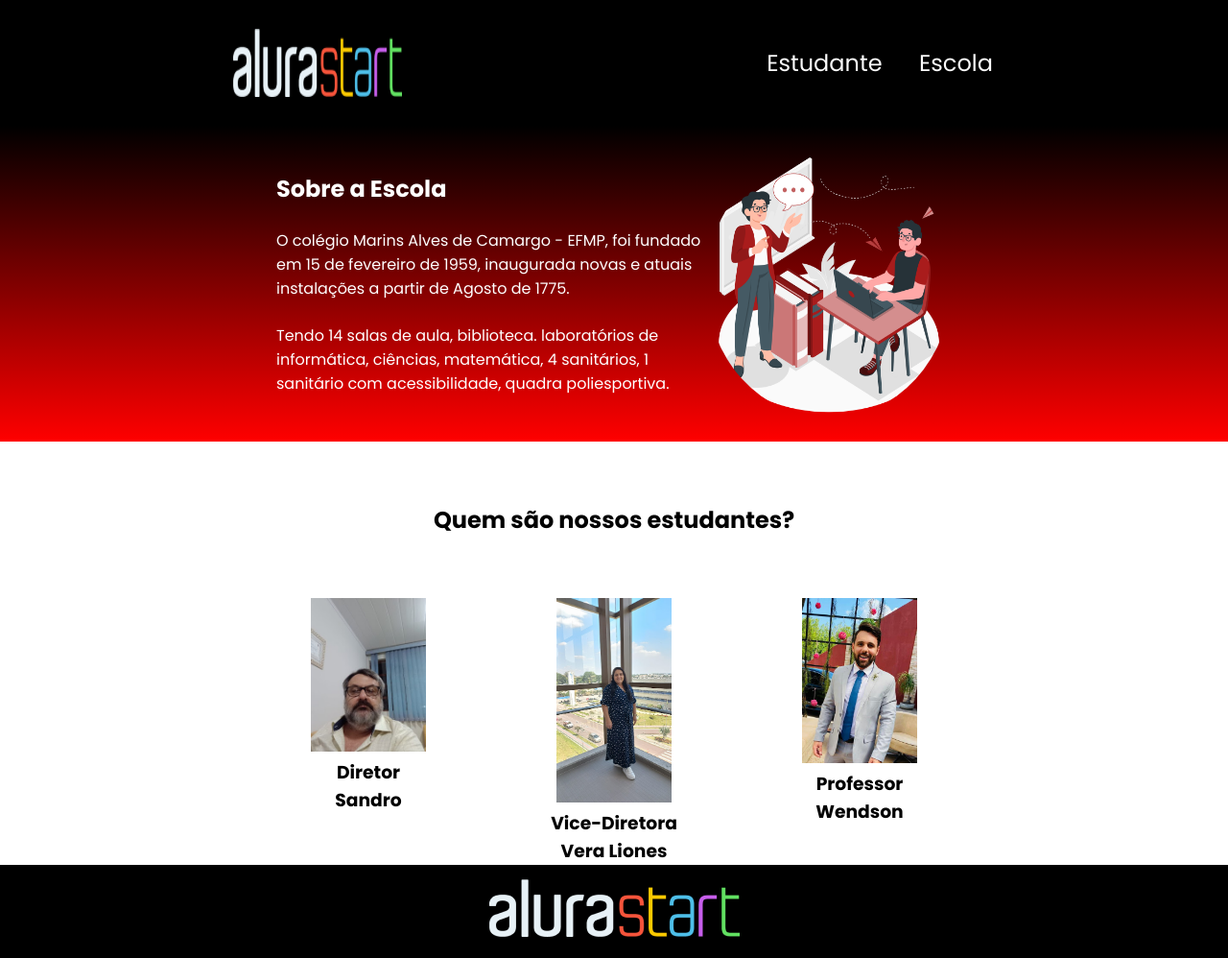
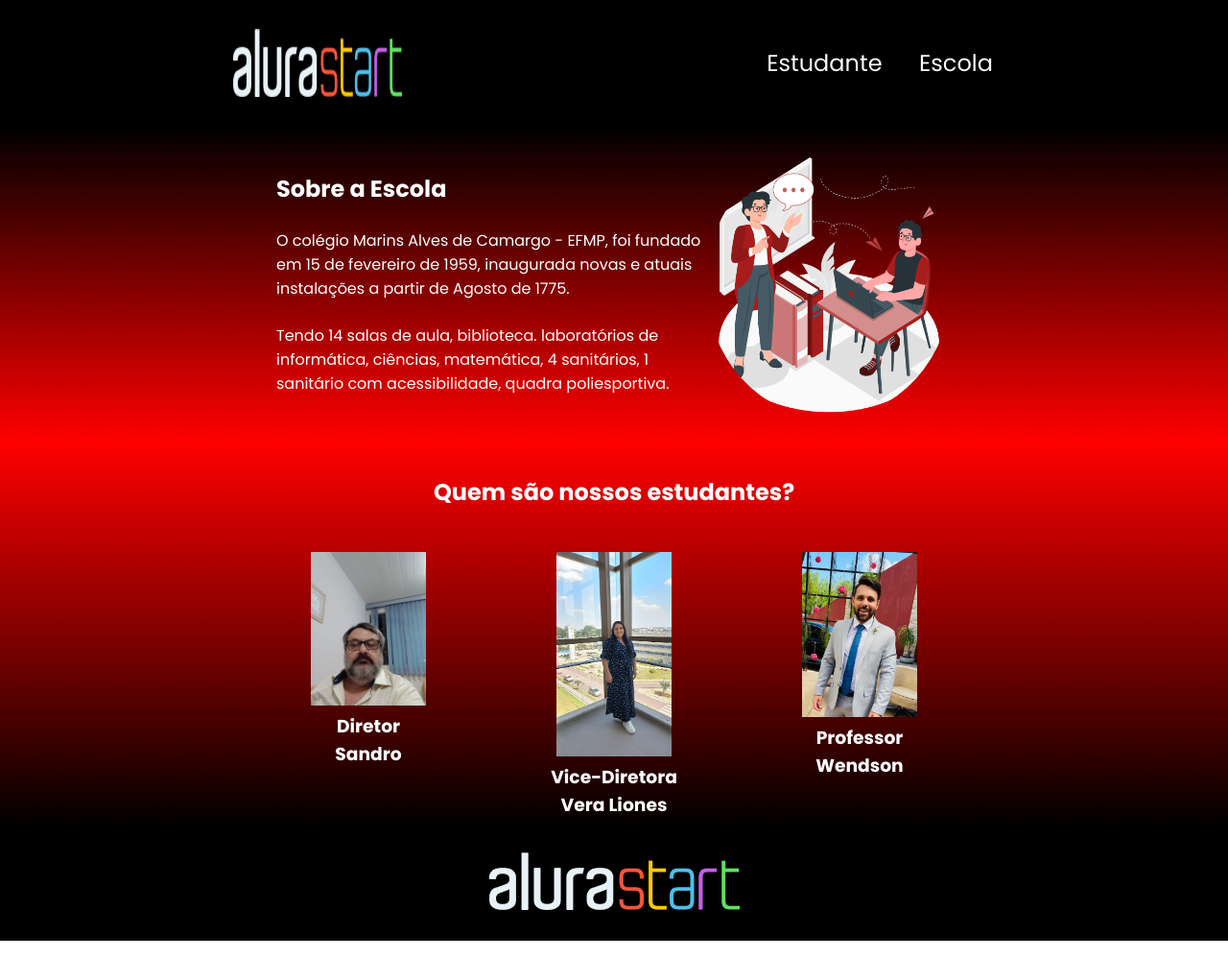
Before and after one commit to TonyxBiel/TqGabs, a plain HTML site: page index.html in a window 1280 px wide. Shown: the whole page at 96% size. Drawn offline with Linux system fonts and the light colour scheme.

Commit message:
Add files via upload

```diff
--- a/style.css
+++ b/style.css
@@ -61,17 +61,19 @@ body{
 }
 .estudante-titulo{
     text-align: center;
-    padding: 5% 0;
+    padding: 35px 0;
 }
 .estudante-todos{
     display: grid;
     grid-template-columns: 20% 20% 20% 20%;
+    padding: 10px 0;
 }
 footer{
     background-color: black;
-    padding: 15px 0;
+    padding: 25px 0;
     text-align: center;
 }
-.estudante.titulo{
-    background-color: linear-gradient(red, black);
+.estudante{
+    background-image: linear-gradient(red, black);
+    color: white;
 }
```
